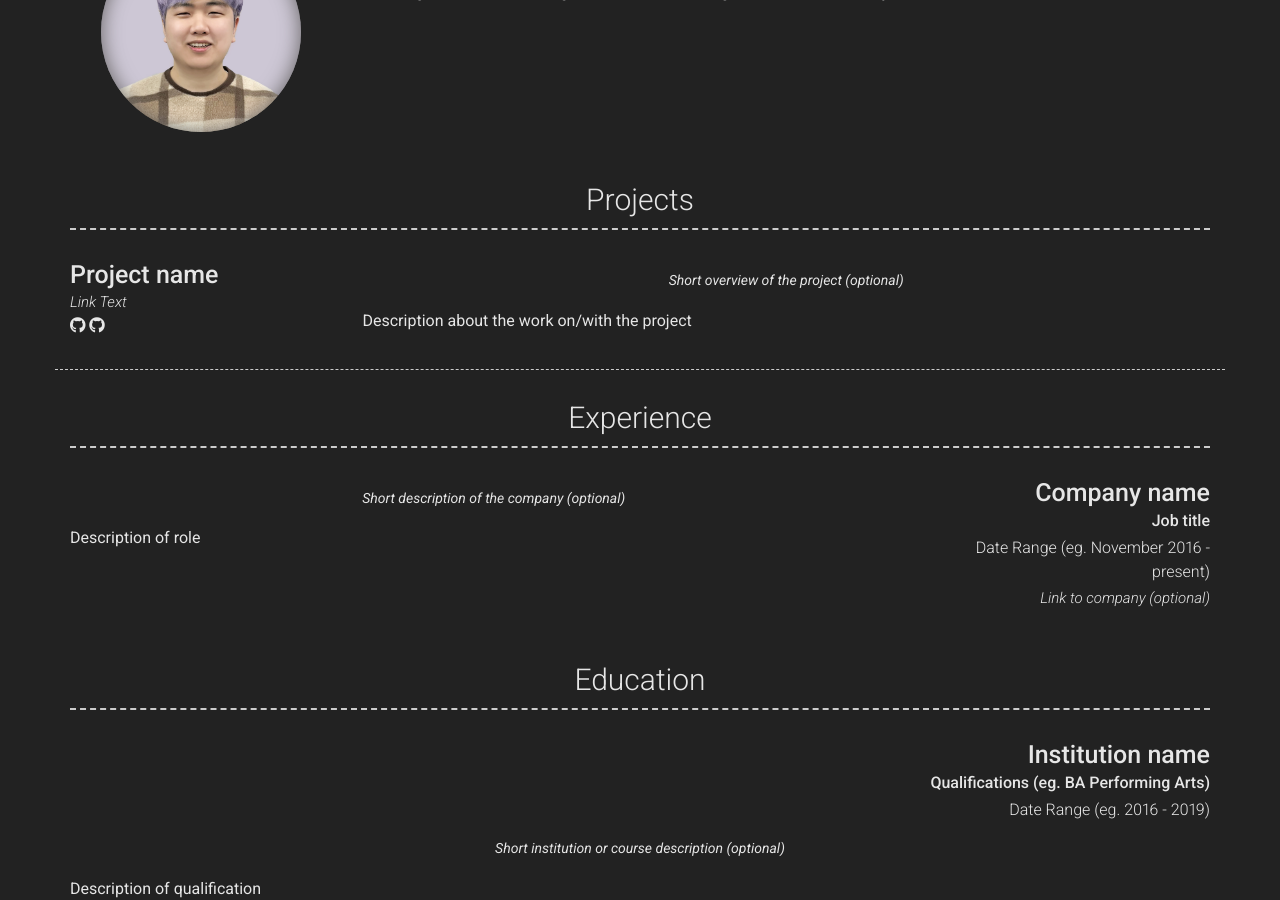
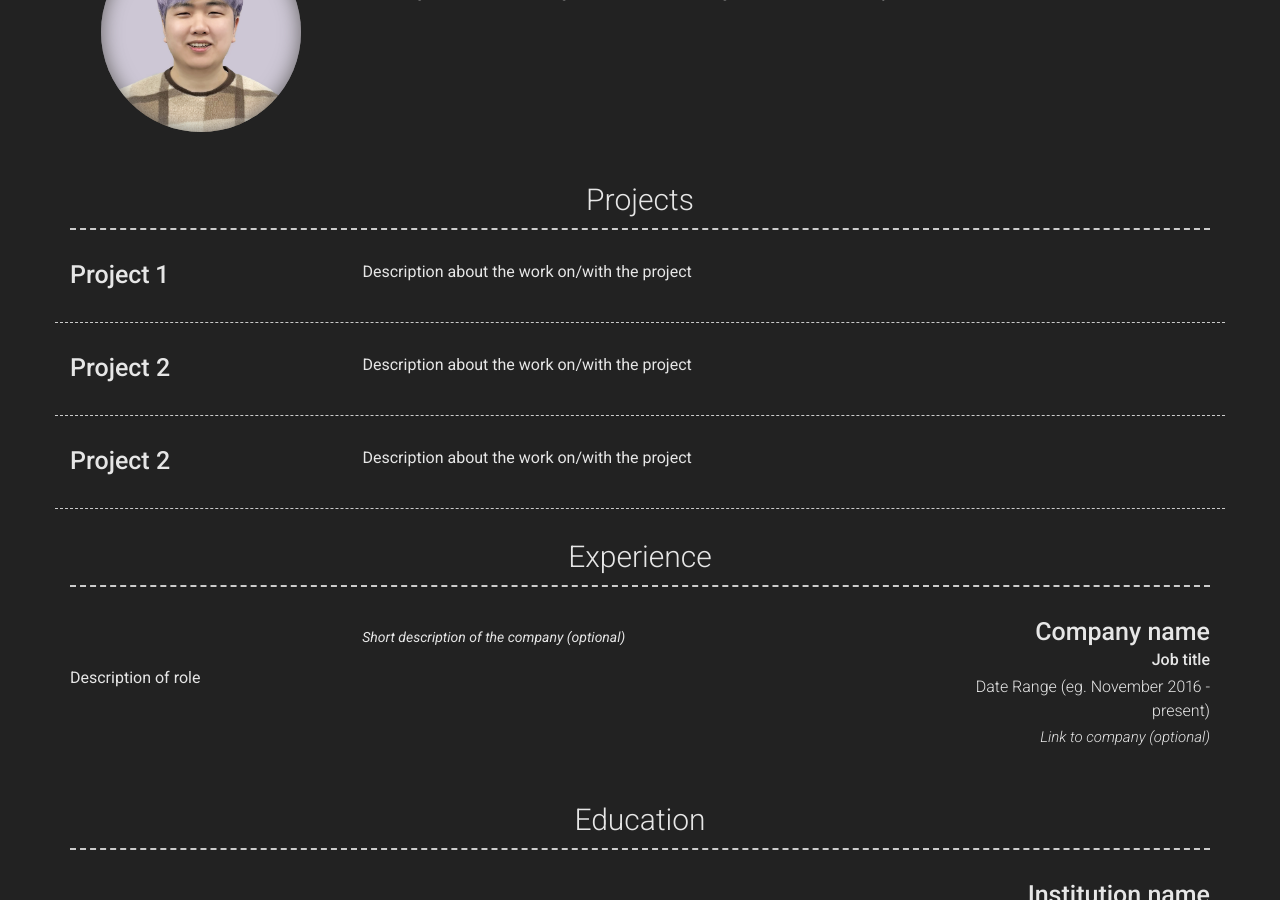
Before and after one commit to Kevin-JisuKim/Kevin-JisuKim.github.io, a Jekyll site: the page built from index.md, in a window 1280 px wide and 900 px high, scrolled down 370 px. Built offline with Jekyll 4.4.1, drawn with Linux system fonts in a browser that asks for light colours; nearby versions of some CDN libraries.

Commit message:
project add test

```diff
--- a/_config.yml
+++ b/_config.yml
@@ -62,18 +62,19 @@ content:
       - layout: left
         border: weak  # Value of `weak` will display a weak border below this item. # Any
                       # other value (or no value) means no border will be displayed
-        title: Project name
-        link: Link to project (eg. sproogen.github.io/modern-resume-theme)(optional)
-        link_text: Link Text
-        additional_links:
-          - title:  Github page for project (eg. sproogen/modern-resume-theme)
-            icon: fab fa-github
-            url: Link to project (eg. sproogen.github.io/modern-resume-theme)(optional)
-          - title:  Github page for project (eg. sproogen/modern-resume-theme)
-            icon: fab fa-github
-            url: Link to project (eg. sproogen.github.io/modern-resume-theme)(optional)
-        quote: >
-          Short overview of the project (optional)
+        title: Project 1
+        description: | # this will include new lines to allow paragraphs
+          Description about the work on/with the project
+      - layout: left
+        border: weak  # Value of `weak` will display a weak border below this item. # Any
+                      # other value (or no value) means no border will be displayed
+        title: Project 2
+        description: | # this will include new lines to allow paragraphs
+          Description about the work on/with the project
+      - layout: left
+        border: weak  # Value of `weak` will display a weak border below this item. # Any
+                      # other value (or no value) means no border will be displayed
+        title: Project 2
         description: | # this will include new lines to allow paragraphs
           Description about the work on/with the project
   - title: Experience
```
